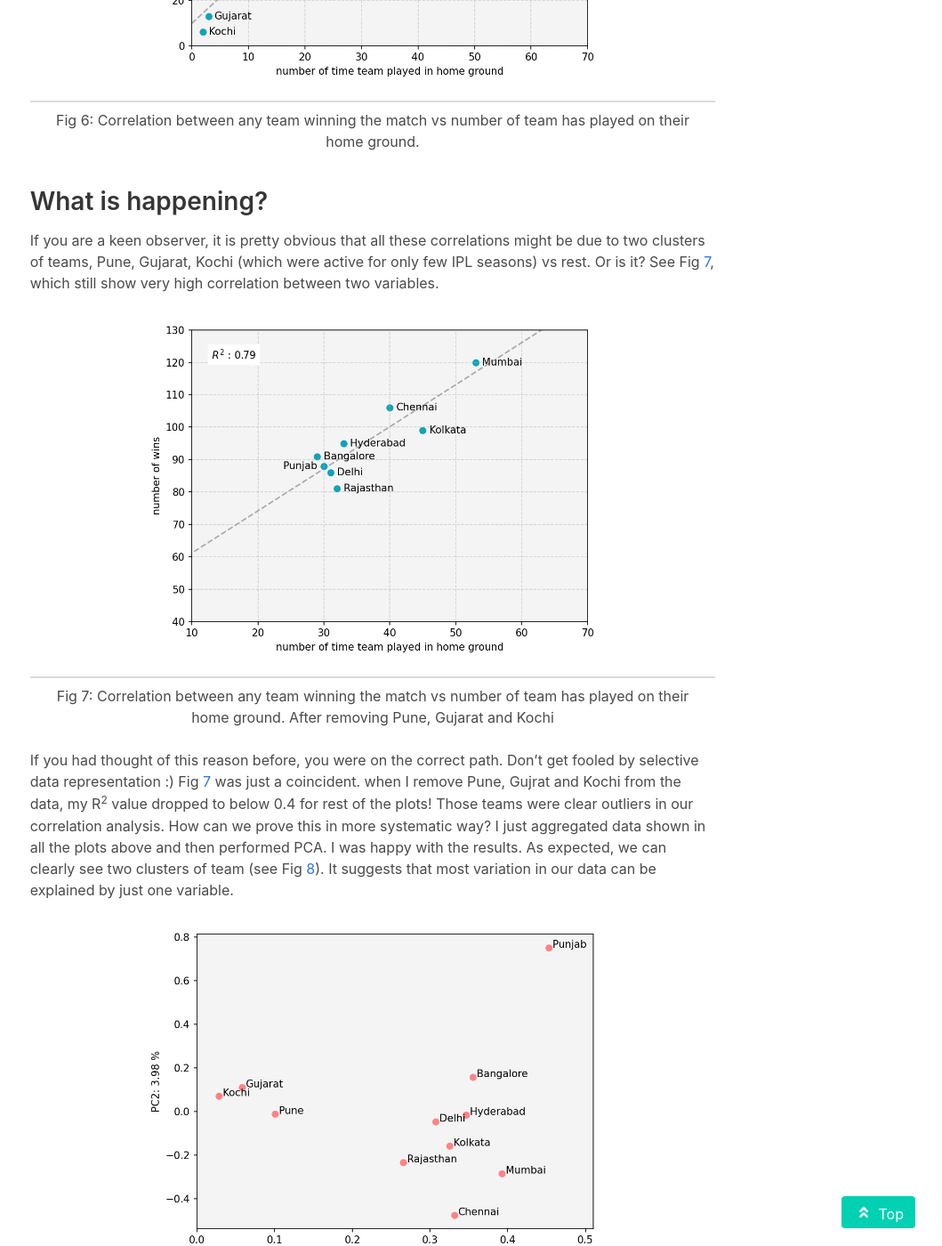
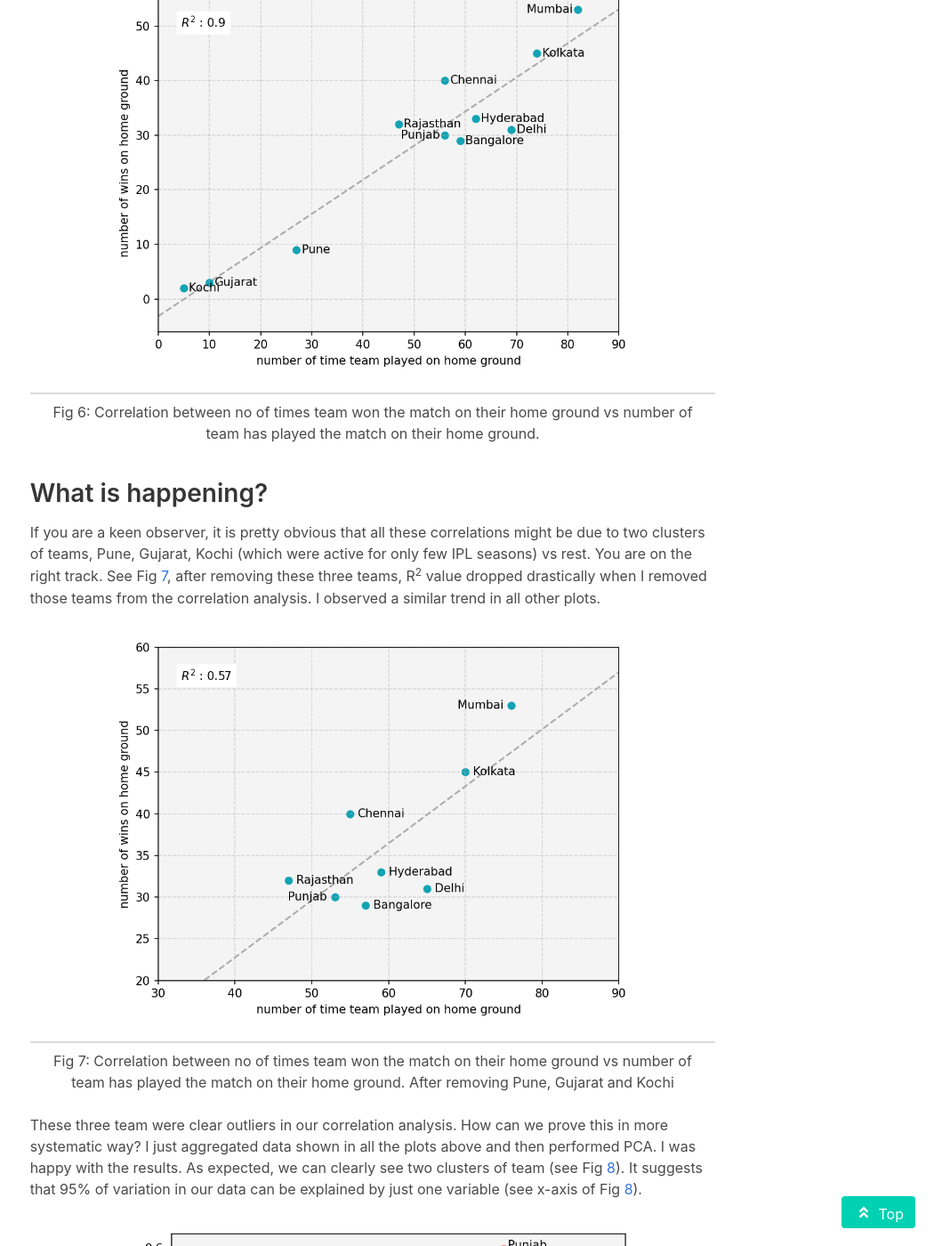
Before and after one commit to WeirdData/WeirdData.github.io, a Jekyll site: the page built from _posts/2020-12-13-spurious-correlations.md, in a window 1280 px wide and 1400 px high, scrolled down 4725 px. Shown: the whole window at 89% size, without its empty margins (221-1280 px from the left). Built offline with Jekyll 4.4.1, drawn with Linux system fonts in a browser that asks for light colours; nearby versions of some CDN libraries; some of the changed text lies outside the part shown.

Commit message:
Corrected the home ground statistics

```diff
--- a/_posts/2020-12-13-spurious-correlations.md
+++ b/_posts/2020-12-13-spurious-correlations.md
@@ -42,61 +42,61 @@ is the correlation.
 
 Let us start with the toss :)
 
-|<a name="fig2"></a> <img src="{{page.assets}}/toss.png" width="70%"/>|
+|<a name="fig2"></a> <img src="{{page.assets}}/toss.png" width="80%"/>|
 |:--:|
-| Fig 2: Correlation between any team winning the match vs winning toss|
+| Fig 2: Correlation between no of times team won the match vs no of time they won the toss|
 
 Now team has to take a decision weather to bat first or field.
 
-|<a name="fig3"></a> <img src="{{page.assets}}/bat.png" width="70%"/>|
+|<a name="fig3"></a> <img src="{{page.assets}}/bat.png" width="80%"/>|
 |:--:|
-| Fig 3: Correlation between any team winning the match vs deciding to bat first|
+| Fig 3: Correlation between no of times team won the match vs no of times they decided to bat first after winning the toss|
 
 What if they decoded to field first instead bat?
 
-|<a name="fig4"></a> <img src="{{page.assets}}/field.png" width="70%"/>|
+|<a name="fig4"></a> <img src="{{page.assets}}/field.png" width="80%"/>|
 |:--:|
-| Fig 4: Correlation between any team winning the match vs deciding to field first|
+| Fig 4: Correlation between no of times team won the match vs no of times they decided to field first after winning the toss|
 
 Is it depend on number of matches team has played? Why not :)
 
-|<a name="fig5"></a> <img src="{{page.assets}}/matches.png" width="70%"/>|
+|<a name="fig5"></a> <img src="{{page.assets}}/matches.png" width="80%"/>|
 |:--:|
-| Fig 5: Correlation between any team winning the match vs number of matches played by that team.|
+| Fig 5: Correlation between no of times team won the match vs number of matches played by that team.|
 
 Maybe weather is affecting these results? Well, I did not have time to extract historic weather data, but
 I did next best thing. Looked at in which city match was played.
 
-|<a name="fig6"></a> <img src="{{page.assets}}/city.png" width="70%"/>|
+|<a name="fig6"></a> <img src="{{page.assets}}/city.png" width="80%"/>|
 |:--:|
-| Fig 6: Correlation between any team winning the match vs number of team has played on their home ground.|
+| Fig 6: Correlation between no of times team won the match on their home ground vs number of team has played the match on their home ground.|
 
 ## What is happening?
 
 If you are a keen observer, it is pretty obvious that all these correlations might be due to two clusters of teams,
-Pune, Gujarat, Kochi (which were active for only few IPL seasons) vs rest. Or is it? See Fig [7]($fig), which still
-show very high correlation between two variables.
+Pune, Gujarat, Kochi (which were active for only few IPL seasons) vs rest. You are on the right track. See Fig [7]($fig),
+after removing these three teams, R<sup>2</sup> value dropped drastically when I removed those teams from the
+correlation analysis. I observed a similar trend in all other plots.
 
-|<a name="fig7"></a> <img src="{{page.assets}}/city_removed.png" width="70%"/>|
+|<a name="fig7"></a> <img src="{{page.assets}}/city_removed.png" width="80%"/>|
 |:--:|
-| Fig 7: Correlation between any team winning the match vs number of team has played on their home ground. After removing Pune, Gujarat and Kochi|
+| Fig 7: Correlation between no of times team won the match on their home ground vs number of team has played the match on their home ground. After removing Pune, Gujarat and Kochi|
 
-If you had thought of this reason before, you were on the correct path. Don't get fooled by selective data representation :) Fig [7](#ref7) was just a coincident.
-when I remove Pune, Gujrat and Kochi from the data, my R<sup>2</sup> value dropped to below 0.4 for rest of the plots! Those
-teams were clear outliers in our correlation analysis. How can we prove this in more systematic way? I just aggregated data
+These three team were clear outliers in our correlation analysis. How can we prove this in more systematic way? I just aggregated data
 shown in all the plots above and then performed PCA. I was happy with the results. As expected, we can clearly see two clusters
-of team (see Fig [8](#ref8)). It suggests that most variation in our data can be explained by just one variable.
+of team (see Fig [8](#fig8)). It suggests that 95% of variation in our data can be explained by just one variable (see x-axis of Fig
+[8](#fig8)).
 
-|<a name="fig8"></a> <img src="{{page.assets}}/pca.png" width="70%"/>|
+|<a name="fig8"></a> <img src="{{page.assets}}/pca.png" width="80%"/>|
 |:--:|
 | Fig 8: PCA plot of all the data shown in this article.|
 
 Another way to perform proper correlation is by normalizing each team with their number of matches played. You can see the
 correlation vanishes (as seen by lower R<sup>2</sup> value) in Fig [9](#fig9) in contrast to Fig [2](#fig2).
 
-|<a name="fig9"></a> <img src="{{page.assets}}/toss_norm.png" width="70%"/>|
+|<a name="fig9"></a> <img src="{{page.assets}}/toss_norm.png" width="80%"/>|
 |:--:|
-| Fig 9:  Correlation between any team winning the match vs winning toss. Data is normalized to number of matches played by the respective team.|
+| Fig 9:  Correlation between no of times team won the match vs winning toss. Data is normalized to number of matches played by the respective team.|
 
 There are still more variables in this dataset which can provide more 'spurious' correlations. Maybe next time:)
 
```
Also changed, not shown: assets/article_images/2020-12-13-spurious-correlations/city.png, assets/article_images/2020-12-13-spurious-correlations/city_removed.png, assets/article_images/2020-12-13-spurious-correlations/pca.png.
